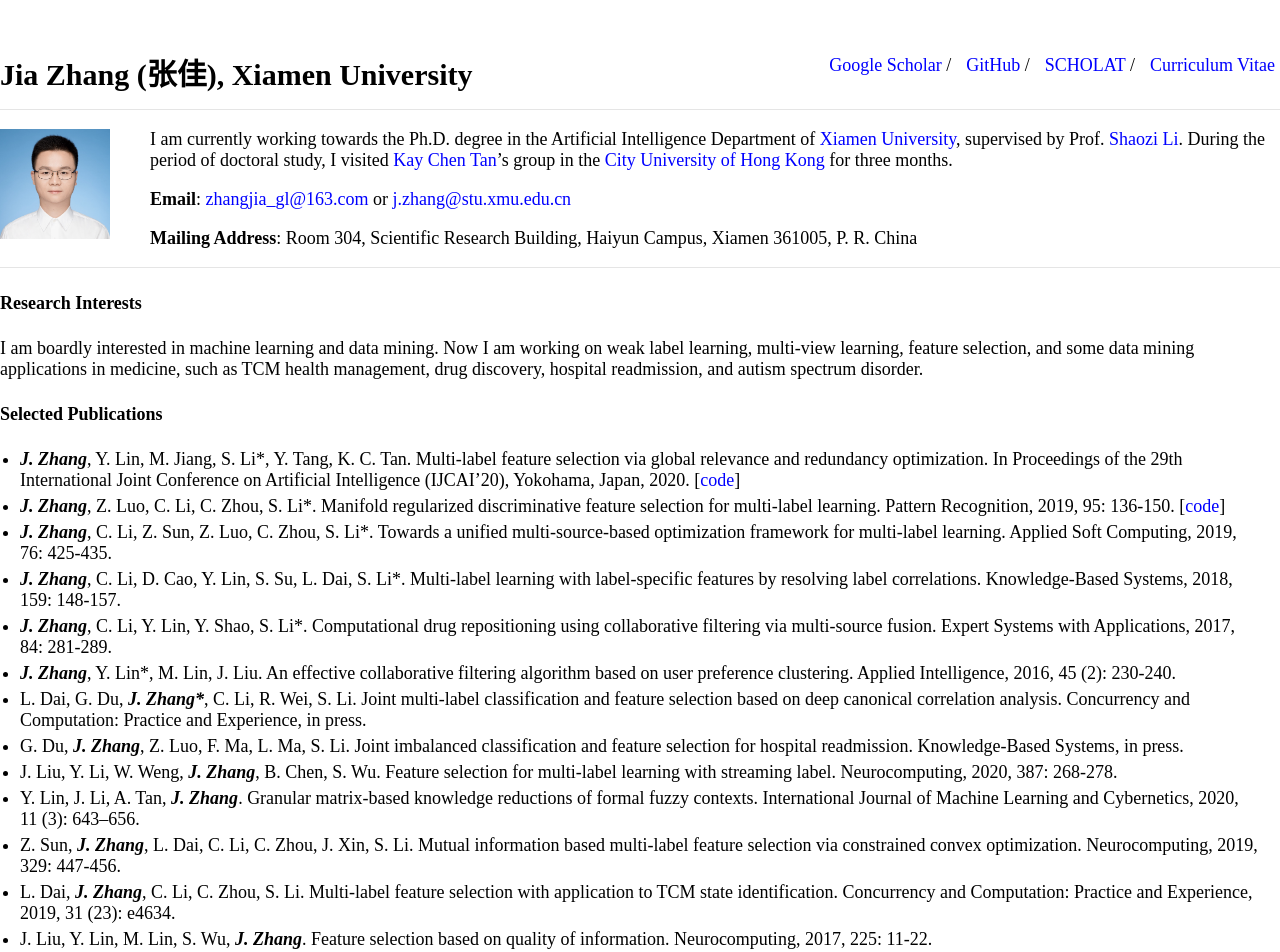
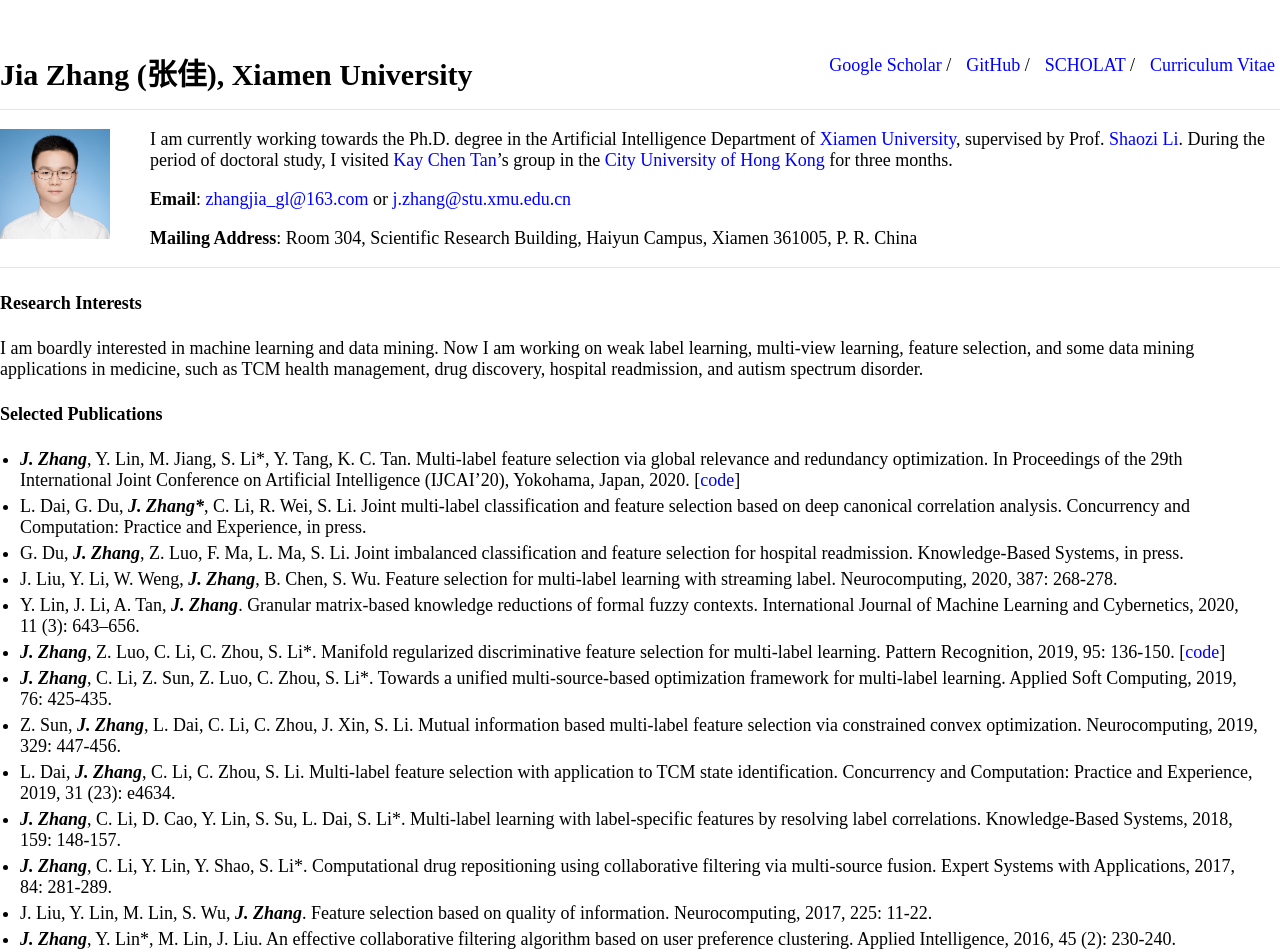
Before and after one commit to jiazhang-ml/jiazhang-ml.github.io, a Jekyll site: the page built from index.md, in a window 1280 px wide. Shown: the top 952 px of the page. Built offline with Jekyll 4.4.1, drawn with Linux system fonts in a browser that asks for light colours.

```diff
--- a/index.md
+++ b/index.md
@@ -20,18 +20,18 @@ I am boardly interested in machine learning and data mining. Now I am working on
 #### Selected Publications
 
 * ***J. Zhang***, Y. Lin, M. Jiang, S. Li\*, Y. Tang, K. C. Tan. Multi-label feature selection via global relevance and redundancy optimization. In Proceedings of the 29th International Joint Conference on Artificial Intelligence (IJCAI’20), Yokohama, Japan, 2020. [[code](GRRO-master.zip)]
-* ***J. Zhang***, Z. Luo, C. Li, C. Zhou, S. Li\*. Manifold regularized discriminative feature selection for multi-label learning. Pattern Recognition, 2019, 95: 136-150. [[code](MDFS-master.zip)]
-* ***J. Zhang***, C. Li, Z. Sun, Z. Luo, C. Zhou, S. Li\*. Towards a unified multi-source-based optimization framework for multi-label learning. Applied Soft Computing, 2019, 76: 425-435.
-* ***J. Zhang***, C. Li, D. Cao, Y. Lin, S. Su, L. Dai, S. Li\*. Multi-label learning with label-specific features by resolving label correlations. Knowledge-Based Systems, 2018, 159: 148-157.
-* ***J. Zhang***, C. Li, Y. Lin, Y. Shao, S. Li\*. Computational drug repositioning using collaborative filtering via multi-source fusion. Expert Systems with Applications, 2017, 84: 281-289.
-* ***J. Zhang***, Y. Lin\*, M. Lin, J. Liu. An effective collaborative filtering algorithm based on user preference clustering. Applied Intelligence, 2016, 45 (2): 230-240.
 * L. Dai, G. Du, ***J. Zhang\****, C. Li, R. Wei, S. Li. Joint multi-label classification and feature selection based on deep canonical correlation analysis. Concurrency and Computation: Practice and Experience, in press.
 * G. Du, ***J. Zhang***, Z. Luo, F. Ma, L. Ma, S. Li. Joint imbalanced classification and feature selection for hospital readmission. Knowledge-Based Systems, in press.
 * J. Liu, Y. Li, W. Weng, ***J. Zhang***, B. Chen, S. Wu. Feature selection for multi-label learning with streaming label. Neurocomputing, 2020, 387: 268-278.
 * Y. Lin, J. Li, A. Tan, ***J. Zhang***. Granular matrix-based knowledge reductions of formal fuzzy contexts. International Journal of Machine Learning and Cybernetics, 2020, 11 (3): 643–656.
+* ***J. Zhang***, Z. Luo, C. Li, C. Zhou, S. Li\*. Manifold regularized discriminative feature selection for multi-label learning. Pattern Recognition, 2019, 95: 136-150. [[code](MDFS-master.zip)]
+* ***J. Zhang***, C. Li, Z. Sun, Z. Luo, C. Zhou, S. Li\*. Towards a unified multi-source-based optimization framework for multi-label learning. Applied Soft Computing, 2019, 76: 425-435.
 * Z. Sun, ***J. Zhang***, L. Dai, C. Li, C. Zhou, J. Xin, S. Li. Mutual information based multi-label feature selection via constrained convex optimization. Neurocomputing, 2019, 329: 447-456.
 * L. Dai, ***J. Zhang***, C. Li, C. Zhou, S. Li. Multi‐label feature selection with application to TCM state identification. Concurrency and Computation: Practice and Experience, 2019, 31 (23): e4634.
+* ***J. Zhang***, C. Li, D. Cao, Y. Lin, S. Su, L. Dai, S. Li\*. Multi-label learning with label-specific features by resolving label correlations. Knowledge-Based Systems, 2018, 159: 148-157.
+* ***J. Zhang***, C. Li, Y. Lin, Y. Shao, S. Li\*. Computational drug repositioning using collaborative filtering via multi-source fusion. Expert Systems with Applications, 2017, 84: 281-289.
 * J. Liu, Y. Lin, M. Lin, S. Wu, ***J. Zhang***. Feature selection based on quality of information. Neurocomputing, 2017, 225: 11-22.
+* ***J. Zhang***, Y. Lin\*, M. Lin, J. Liu. An effective collaborative filtering algorithm based on user preference clustering. Applied Intelligence, 2016, 45 (2): 230-240.
 * Y. Lin, Q. Hu, ***J. Zhang***, X. Wu. Multi-label feature selection with streaming labels. Information Sciences, 2016, 372: 256-275.
 
 #### Professional Activities
```
